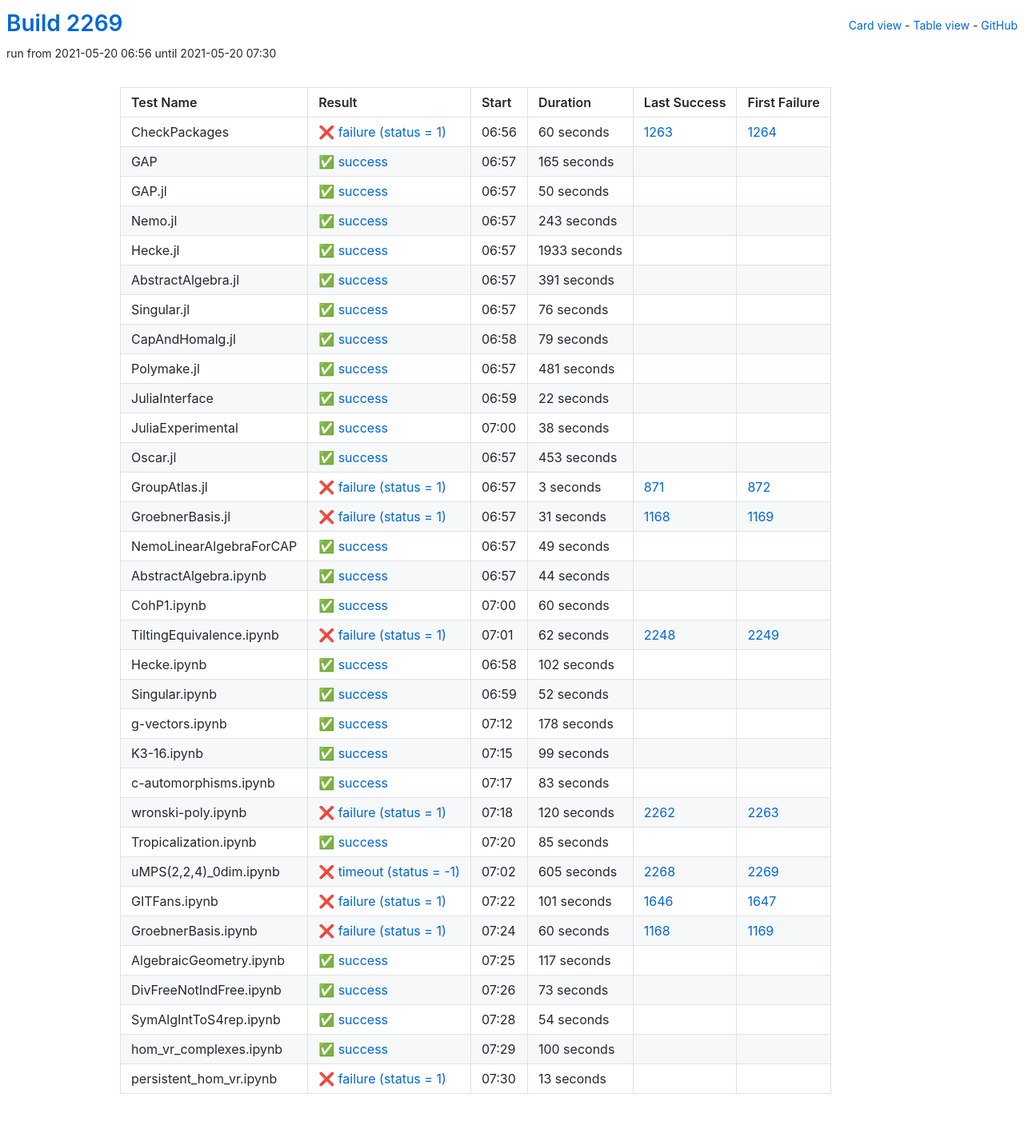
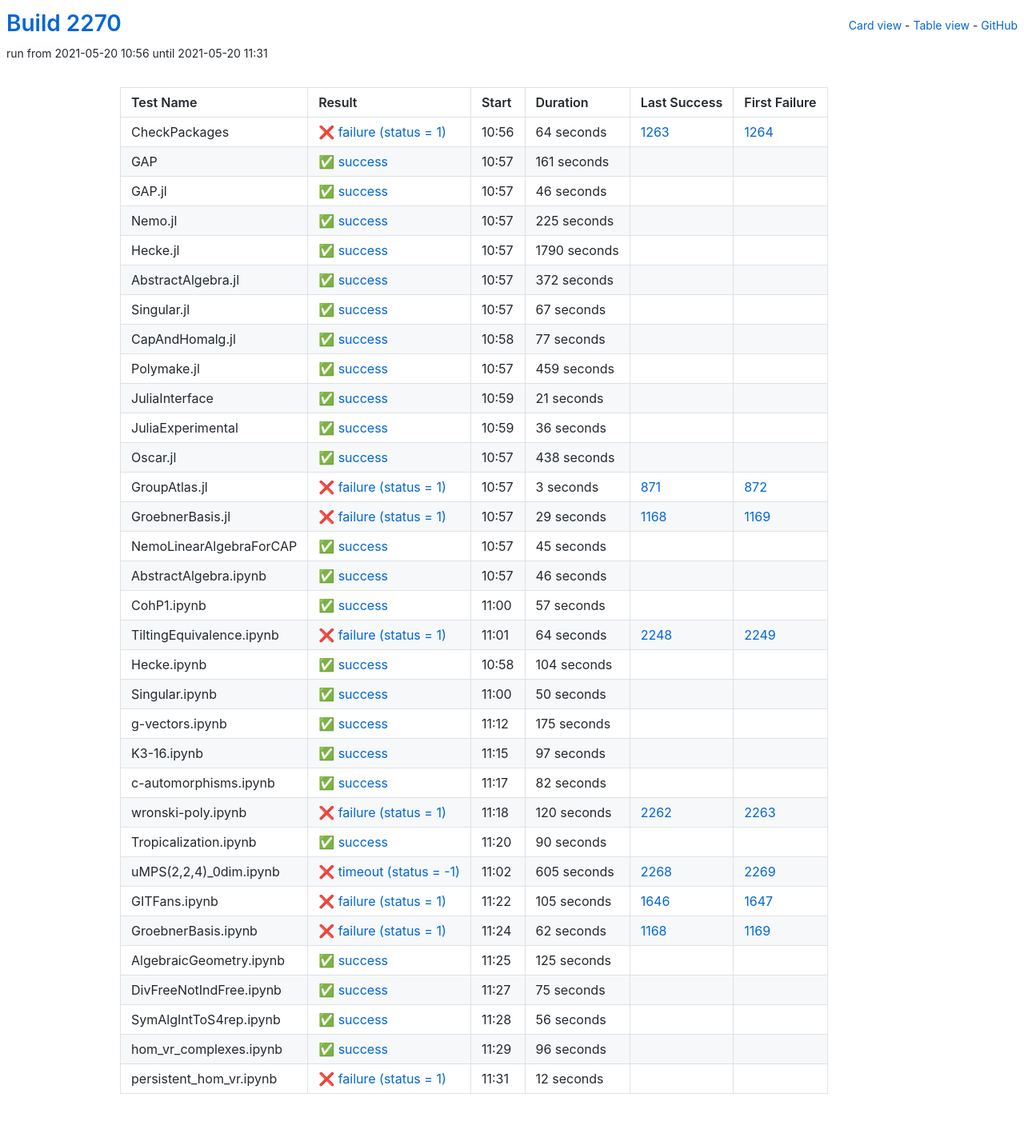
Before and after one commit to oscar-system/oscar-ci-status-stable, a Jekyll site: the page built from table.html, in a window 1280 px wide. Shown: the whole page at 80% size. Built offline with Jekyll 4.4.1, drawn with Linux system fonts in a browser that asks for light colours.

Commit message:
Build #2270

```diff
--- a/_data/ci.yml
+++ b/_data/ci.yml
@@ -1,6 +1,6 @@
 ---
-build: 2269
-build_url: https://oscarci.mathematik.uni-kl.de/job/oscar-stable/2269/
+build: 2270
+build_url: https://oscarci.mathematik.uni-kl.de/job/oscar-stable/2270/
 job: oscar-stable
 organization: oscar-system
 repo: oscar-ci-status-stable
@@ -8,152 +8,152 @@ repourl: https://github.com/oscar-system/oscar-ci-status-stable
 tests:
 - name: CheckPackages
   id: checkpackages
-  log: https://oscarci.mathematik.uni-kl.de/job/oscar-stable/2269/artifact/logs/build-2269/CheckPackages.log
-  start: 2021-05-20 06:56
+  log: https://oscarci.mathematik.uni-kl.de/job/oscar-stable/2270/artifact/logs/build-2270/CheckPackages.log
+  start: 2021-05-20 10:56
   success: false
   exitcode: 1
   status: failure
-  duration: 60
+  duration: 64
   last_success: 1263
   last_success_url: https://oscarci.mathematik.uni-kl.de/job/oscar-stable/1263/
   first_failure: 1264
   first_failure_url: https://oscarci.mathematik.uni-kl.de/job/oscar-stable/1264/
 - name: GAP
   id: gap
-  log: https://oscarci.mathematik.uni-kl.de/job/oscar-stable/2269/artifact/logs/build-2269/GAP.log
-  start: 2021-05-20 06:57
+  log: https://oscarci.mathematik.uni-kl.de/job/oscar-stable/2270/artifact/logs/build-2270/GAP.log
+  start: 2021-05-20 10:57
   success: true
   exitcode: 0
   status: success
-  duration: 165
+  duration: 161
   last_success: false
   last_success_url:
   first_failure: false
   first_failure_url:
 - name: GAP.jl
   id: gap-jl
-  log: https://oscarci.mathematik.uni-kl.de/job/oscar-stable/2269/artifact/logs/build-2269/GAP.jl.log
-  start: 2021-05-20 06:57
+  log: https://oscarci.mathematik.uni-kl.de/job/oscar-stable/2270/artifact/logs/build-2270/GAP.jl.log
+  start: 2021-05-20 10:57
   success: true
   exitcode: 0
   status: success
-  duration: 50
+  duration: 46
   last_success: false
   last_success_url:
   first_failure: false
   first_failure_url:
 - name: Nemo.jl
   id: nemo-jl
-  log: https://oscarci.mathematik.uni-kl.de/job/oscar-stable/2269/artifact/logs/build-2269/Nemo.jl.log
-  start: 2021-05-20 06:57
+  log: https://oscarci.mathematik.uni-kl.de/job/oscar-stable/2270/artifact/logs/build-2270/Nemo.jl.log
+  start: 2021-05-20 10:57
   success: true
   exitcode: 0
   status: success
-  duration: 243
+  duration: 225
   last_success: false
   last_success_url:
   first_failure: false
   first_failure_url:
 - name: Hecke.jl
   id: hecke-jl
-  log: https://oscarci.mathematik.uni-kl.de/job/oscar-stable/2269/artifact/logs/build-2269/Hecke.jl.log
-  start: 2021-05-20 06:57
+  log: https://oscarci.mathematik.uni-kl.de/job/oscar-stable/2270/artifact/logs/build-2270/Hecke.jl.log
+  start: 2021-05-20 10:57
   success: true
   exitcode: 0
   status: success
-  duration: 1933
+  duration: 1790
   last_success: false
   last_success_url:
   first_failure: false
   first_failure_url:
 - name: AbstractAlgebra.jl
   id: abstractalgebra-jl
-  log: https://oscarci.mathematik.uni-kl.de/job/oscar-stable/2269/artifact/logs/build-2269/AbstractAlgebra.jl.log
-  start: 2021-05-20 06:57
+  log: https://oscarci.mathematik.uni-kl.de/job/oscar-stable/2270/artifact/logs/build-2270/AbstractAlgebra.jl.log
+  start: 2021-05-20 10:57
   success: true
   exitcode: 0
   status: success
-  duration: 391
+  duration: 372
   last_success: false
   last_success_url:
   first_failure: false
   first_failure_url:
 - name: Singular.jl
   id: singular-jl
-  log: https://oscarci.mathematik.uni-kl.de/job/oscar-stable/2269/artifact/logs/build-2269/Singular.jl.log
-  start: 2021-05-20 06:57
+  log: https://oscarci.mathematik.uni-kl.de/job/oscar-stable/2270/artifact/logs/build-2270/Singular.jl.log
+  start: 2021-05-20 10:57
   success: true
   exitcode: 0
   status: success
-  duration: 76
+  duration: 67
   last_success: false
   last_success_url:
   first_failure: false
   first_failure_url:
 - name: CapAndHomalg.jl
   id: capandhomalg-jl
-  log: https://oscarci.mathematik.uni-kl.de/job/oscar-stable/2269/artifact/logs/build-2269/CapAndHomalg.jl.log
-  start: 2021-05-20 06:58
+  log: https://oscarci.mathematik.uni-kl.de/job/oscar-stable/2270/artifact/logs/build-2270/CapAndHomalg.jl.log
+  start: 2021-05-20 10:58
   success: true
   exitcode: 0
   status: success
-  duration: 79
+  duration: 77
   last_success: false
   last_success_url:
   first_failure: false
   first_failure_url:
 - name: Polymake.jl
   id: polymake-jl
-  log: https://oscarci.mathematik.uni-kl.de/job/oscar-stable/2269/artifact/logs/build-2269/Polymake.jl.log
-  start: 2021-05-20 06:57
+  log: https://oscarci.mathematik.uni-kl.de/job/oscar-stable/2270/artifact/logs/build-2270/Polymake.jl.log
+  start: 2021-05-20 10:57
   success: true
   exitcode: 0
   status: success
-  duration: 481
+  duration: 459
   last_success: false
   last_success_url:
   first_failure: false
   first_failure_url:
 - name: JuliaInterface
   id: juliainterface
-  log: https://oscarci.mathematik.uni-kl.de/job/oscar-stable/2269/artifact/logs/build-2269/JuliaInterface.log
-  start: 2021-05-20 06:59
+  log: https://oscarci.mathematik.uni-kl.de/job/oscar-stable/2270/artifact/logs/build-2270/JuliaInterface.log
+  start: 2021-05-20 10:59
   success: true
   exitcode: 0
   status: success
-  duration: 22
+  duration: 21
   last_success: false
   last_success_url:
   first_failure: false
   first_failure_url:
 - name: JuliaExperimental
   id: juliaexperimental
-  log: https://oscarci.mathematik.uni-kl.de/job/oscar-stable/2269/artifact/logs/build-2269/JuliaExperimental.log
-  start: 2021-05-20 07:00
+  log: https://oscarci.mathematik.uni-kl.de/job/oscar-stable/2270/artifact/logs/build-2270/JuliaExperimental.log
+  start: 2021-05-20 10:59
   success: true
   exitcode: 0
   status: success
-  duration: 38
+  duration: 36
   last_success: false
   last_success_url:
   first_failure: false
   first_failure_url:
 - name: Oscar.jl
   id: oscar-jl
-  log: https://oscarci.mathematik.uni-kl.de/job/oscar-stable/2269/artifact/logs/build-2269/Oscar.jl.log
-  start: 2021-05-20 06:57
+  log: https://oscarci.mathematik.uni-kl.de/job/oscar-stable/2270/artifact/logs/build-2270/Oscar.jl.log
+  start: 2021-05-20 10:57
   success: true
   exitcode: 0
   status: success
-  duration: 453
+  duration: 438
   last_success: false
   last_success_url:
   first_failure: false
   first_failure_url:
 - name: GroupAtlas.jl
   id: groupatlas-jl
-  log: https://oscarci.mathematik.uni-kl.de/job/oscar-stable/2269/artifact/logs/build-2269/GroupAtlas.jl.log
-  start: 2021-05-20 06:57
+  log: https://oscarci.mathematik.uni-kl.de/job/oscar-stable/2270/artifact/logs/build-2270/GroupAtlas.jl.log
+  start: 2021-05-20 10:57
   success: false
   exitcode: 1
   status: failure
@@ -164,128 +164,128 @@ tests:
   first_failure_url: https://oscarci.mathematik.uni-kl.de/job/oscar-stable/872/
 - name: GroebnerBasis.jl
   id: groebnerbasis-jl
-  log: https://oscarci.mathematik.uni-kl.de/job/oscar-stable/2269/artifact/logs/build-2269/GroebnerBasis.jl.log
-  start: 2021-05-20 06:57
+  log: https://oscarci.mathematik.uni-kl.de/job/oscar-stable/2270/artifact/logs/build-2270/GroebnerBasis.jl.log
+  start: 2021-05-20 10:57
   success: false
   exitcode: 1
   status: failure
-  duration: 31
+  duration: 29
   last_success: 1168
   last_success_url: https://oscarci.mathematik.uni-kl.de/job/oscar-stable/1168/
   first_failure: 1169
   first_failure_url: https://oscarci.mathematik.uni-kl.de/job/oscar-stable/1169/
 - name: NemoLinearAlgebraForCAP
   id: nemolinearalgebraforcap
-  log: https://oscarci.mathematik.uni-kl.de/job/oscar-stable/2269/artifact/logs/build-2269/NemoLinearAlgebraForCAP.log
-  start: 2021-05-20 06:57
+  log: https://oscarci.mathematik.uni-kl.de/job/oscar-stable/2270/artifact/logs/build-2270/NemoLinearAlgebraForCAP.log
+  start: 2021-05-20 10:57
   success: true
   exitcode: 0
   status: success
-  duration: 49
+  duration: 45
   last_success: false
   last_success_url:
   first_failure: false
   first_failure_url:
 - name: AbstractAlgebra.ipynb
   id: abstractalgebra-ipynb
-  log: https://oscarci.mathematik.uni-kl.de/job/oscar-stable/2269/artifact/logs/build-2269/AbstractAlgebra.ipynb.log
-  start: 2021-05-20 06:57
+  log: https://oscarci.mathematik.uni-kl.de/job/oscar-stable/2270/artifact/logs/build-2270/AbstractAlgebra.ipynb.log
+  start: 2021-05-20 10:57
   success: true
   exitcode: 0
   status: success
-  duration: 44
+  duration: 46
   last_success: false
   last_success_url:
   first_failure: false
   first_failure_url:
 - name: CohP1.ipynb
   id: cohp1-ipynb
-  log: https://oscarci.mathematik.uni-kl.de/job/oscar-stable/2269/artifact/logs/build-2269/CohP1.ipynb.log
-  start: 2021-05-20 07:00
+  log: https://oscarci.mathematik.uni-kl.de/job/oscar-stable/2270/artifact/logs/build-2270/CohP1.ipynb.log
+  start: 2021-05-20 11:00
   success: true
   exitcode: 0
   status: success
-  duration: 60
+  duration: 57
   last_success: false
   last_success_url:
   first_failure: false
   first_failure_url:
 - name: TiltingEquivalence.ipynb
   id: tiltingequivalence-ipynb
-  log: https://oscarci.mathematik.uni-kl.de/job/oscar-stable/2269/artifact/logs/build-2269/TiltingEquivalence.ipynb.log
-  start: 2021-05-20 07:01
+  log: https://oscarci.mathematik.uni-kl.de/job/oscar-stable/2270/artifact/logs/build-2270/TiltingEquivalence.ipynb.log
+  start: 2021-05-20 11:01
   success: false
   exitcode: 1
   status: failure
-  duration: 62
+  duration: 64
   last_success: 2248
   last_success_url: https://oscarci.mathematik.uni-kl.de/job/oscar-stable/2248/
   first_failure: 2249
   first_failure_url: https://oscarci.mathematik.uni-kl.de/job/oscar-stable/2249/
 - name: Hecke.ipynb
   id: hecke-ipynb
-  log: https://oscarci.mathematik.uni-kl.de/job/oscar-stable/2269/artifact/logs/build-2269/Hecke.ipynb.log
-  start: 2021-05-20 06:58
+  log: https://oscarci.mathematik.uni-kl.de/job/oscar-stable/2270/artifact/logs/build-2270/Hecke.ipynb.log
+  start: 2021-05-20 10:58
   success: true
   exitcode: 0
   status: success
-  duration: 102
+  duration: 104
   last_success: false
   last_success_url:
   first_failure: false
   first_failure_url:
 - name: Singular.ipynb
   id: singular-ipynb
-  log: https://oscarci.mathematik.uni-kl.de/job/oscar-stable/2269/artifact/logs/build-2269/Singular.ipynb.log
-  start: 2021-05-20 06:59
+  log: https://oscarci.mathematik.uni-kl.de/job/oscar-stable/2270/artifact/logs/build-2270/Singular.ipynb.log
+  start: 2021-05-20 11:00
   success: true
   exitcode: 0
   status: success
-  duration: 52
+  duration: 50
   last_success: false
   last_success_url:
   first_failure: false
   first_failure_url:
 - name: g-vectors.ipynb
   id: g-vectors-ipynb
-  log: https://oscarci.mathematik.uni-kl.de/job/oscar-stable/2269/artifact/logs/build-2269/g-vectors.ipynb.log
-  start: 2021-05-20 07:12
+  log: https://oscarci.mathematik.uni-kl.de/job/oscar-stable/2270/artifact/logs/build-2270/g-vectors.ipynb.log
+  start: 2021-05-20 11:12
   success: true
   exitcode: 0
   status: success
-  duration: 178
+  duration: 175
   last_success: false
   last_success_url:
   first_failure: false
   first_failure_url:
 - name: K3-16.ipynb
   id: k3-16-ipynb
-  log: https://oscarci.mathematik.uni-kl.de/job/oscar-stable/2269/artifact/logs/build-2269/K3-16.ipynb.log
-  start: 2021-05-20 07:15
+  log: https://oscarci.mathematik.uni-kl.de/job/oscar-stable/2270/artifact/logs/build-2270/K3-16.ipynb.log
+  start: 2021-05-20 11:15
   success: true
   exitcode: 0
   status: success
-  duration: 99
+  duration: 97
   last_success: false
   last_success_url:
   first_failure: false
   first_failure_url:
 - name: c-automorphisms.ipynb
   id: c-automorphisms-ipynb
-  log: https://oscarci.mathematik.uni-kl.de/job/oscar-stable/2269/artifact/logs/build-2269/c-automorphisms.ipynb.log
-  start: 2021-05-20 07:17
+  log: https://oscarci.mathematik.uni-kl.de/job/oscar-stable/2270/artifact/logs/build-2270/c-automorphisms.ipynb.log
+  start: 2021-05-20 11:17
   success: true
   exitcode: 0
   status: success
-  duration: 83
+  duration: 82
   last_success: false
   last_success_url:
   first_failure: false
   first_failure_url:
 - name: wronski-poly.ipynb
   id: wronski-poly-ipynb
-  log: https://oscarci.mathematik.uni-kl.de/job/oscar-stable/2269/artifact/logs/build-2269/wronski-poly.ipynb.log
-  start: 2021-05-20 07:18
+  log: https://oscarci.mathematik.uni-kl.de/job/oscar-stable/2270/artifact/logs/build-2270/wronski-poly.ipynb.log
+  start: 2021-05-20 11:18
   success: false
   exitcode: 1
   status: failure
@@ -296,20 +296,20 @@ tests:
   first_failure_url: https://oscarci.mathematik.uni-kl.de/job/oscar-stable/2263/
 - name: Tropicalization.ipynb
   id: tropicalization-ipynb
-  log: https://oscarci.mathematik.uni-kl.de/job/oscar-stable/2269/artifact/logs/build-2269/Tropicalization.ipynb.log
-  start: 2021-05-20 07:20
+  log: https://oscarci.mathematik.uni-kl.de/job/oscar-stable/2270/artifact/logs/build-2270/Tropicalization.ipynb.log
+  start: 2021-05-20 11:20
   success: true
   exitcode: 0
   status: success
-  duration: 85
+  duration: 90
   last_success: false
   last_success_url:
   first_failure: false
   first_failure_url:
 - name: uMPS(2,2,4)_0dim.ipynb
   id: umps-2-2-4-0dim-ipynb
-  log: https://oscarci.mathematik.uni-kl.de/job/oscar-stable/2269/artifact/logs/build-2269/uMPS-2-2-4-_0dim.ipynb.log
-  start: 2021-05-20 07:02
+  log: https://oscarci.mathematik.uni-kl.de/job/oscar-stable/2270/artifact/logs/build-2270/uMPS-2-2-4-_0dim.ipynb.log
+  start: 2021-05-20 11:02
   success: false
   exitcode: -1
   status: timeout
@@ -320,84 +320,84 @@ tests:
   first_failure_url: https://oscarci.mathematik.uni-kl.de/job/oscar-stable/2269/
 - name: GITFans.ipynb
   id: gitfans-ipynb
-  log: https://oscarci.mathematik.uni-kl.de/job/oscar-stable/2269/artifact/logs/build-2269/GITFans.ipynb.log
-  start: 2021-05-20 07:22
+  log: https://oscarci.mathematik.uni-kl.de/job/oscar-stable/2270/artifact/logs/build-2270/GITFans.ipynb.log
+  start: 2021-05-20 11:22
   success: false
   exitcode: 1
   status: failure
-  duration: 101
+  duration: 105
   last_success: 1646
   last_success_url: https://oscarci.mathematik.uni-kl.de/job/oscar-stable/1646/
   first_failure: 1647
   first_failure_url: https://oscarci.mathematik.uni-kl.de/job/oscar-stable/1647/
 - name: GroebnerBasis.ipynb
   id: groebnerbasis-ipynb
-  log: https://oscarci.mathematik.uni-kl.de/job/oscar-stable/2269/artifact/logs/build-2269/GroebnerBasis.ipynb.log
-  start: 2021-05-20 07:24
+  log: https://oscarci.mathematik.uni-kl.de/job/oscar-stable/2270/artifact/logs/build-2270/GroebnerBasis.ipynb.log
+  start: 2021-05-20 11:24
   success: false
   exitcode: 1
   status: failure
-  duration: 60
+  duration: 62
   last_success: 1168
   last_success_url: https://oscarci.mathematik.uni-kl.de/job/oscar-stable/1168/
   first_failure: 1169
   first_failure_url: https://oscarci.mathematik.uni-kl.de/job/oscar-stable/1169/
 - name: AlgebraicGeometry.ipynb
   id: algebraicgeometry-ipynb
-  log: https://oscarci.mathematik.uni-kl.de/job/oscar-stable/2269/artifact/logs/build-2269/AlgebraicGeometry.ipynb.log
-  start: 2021-05-20 07:25
+  log: https://oscarci.mathematik.uni-kl.de/job/oscar-stable/2270/artifact/logs/build-2270/AlgebraicGeometry.ipynb.log
+  start: 2021-05-20 11:25
   success: true
   exitcode: 0
   status: success
-  duration: 117
+  duration: 125
   last_success: false
   last_success_url:
   first_failure: false
   first_failure_url:
 - name: DivFreeNotIndFree.ipynb
   id: divfreenotindfree-ipynb
-  log: https://oscarci.mathematik.uni-kl.de/job/oscar-stable/2269/artifact/logs/build-2269/DivFreeNotIndFree.ipynb.log
-  start: 2021-05-20 07:26
+  log: https://oscarci.mathematik.uni-kl.de/job/oscar-stable/2270/artifact/logs/build-2270/DivFreeNotIndFree.ipynb.log
+  start: 2021-05-20 11:27
   success: true
   exitcode: 0
   status: success
-  duration: 73
+  duration: 75
   last_success: false
   last_success_url:
   first_failure: false
   first_failure_url:
 - name: SymAlgIntToS4rep.ipynb
   id: symalginttos4rep-ipynb
-  log: https://oscarci.mathematik.uni-kl.de/job/oscar-stable/2269/artifact/logs/build-2269/SymAlgIntToS4rep.ipynb.log
-  start: 2021-05-20 07:28
+  log: https://oscarci.mathematik.uni-kl.de/job/oscar-stable/2270/artifact/logs/build-2270/SymAlgIntToS4rep.ipynb.log
+  start: 2021-05-20 11:28
   success: true
   exitcode: 0
   status: success
-  duration: 54
+  duration: 56
   last_success: false
   last_success_url:
   first_failure: false
   first_failure_url:
 - name: hom_vr_complexes.ipynb
   id: hom-vr-complexes-ipynb
-  log: https://oscarci.mathematik.uni-kl.de/job/oscar-stable/2269/artifact/logs/build-2269/hom_vr_complexes.ipynb.log
-  start: 2021-05-20 07:29
+  log: https://oscarci.mathematik.uni-kl.de/job/oscar-stable/2270/artifact/logs/build-2270/hom_vr_complexes.ipynb.log
+  start: 2021-05-20 11:29
   success: true
   exitcode: 0
   status: success
-  duration: 100
+  duration: 96
   last_success: false
   last_success_url:
   first_failure: false
   first_failure_url:
 - name: persistent_hom_vr.ipynb
   id: persistent-hom-vr-ipynb
-  log: https://oscarci.mathematik.uni-kl.de/job/oscar-stable/2269/artifact/logs/build-2269/persistent_hom_vr.ipynb.log
-  start: 2021-05-20 07:30
+  log: https://oscarci.mathematik.uni-kl.de/job/oscar-stable/2270/artifact/logs/build-2270/persistent_hom_vr.ipynb.log
+  start: 2021-05-20 11:31
   success: false
   exitcode: 1
   status: failure
-  duration: 13
+  duration: 12
   last_success: false
   last_success_url:
   first_failure: false
```
Also changed, not shown: README.md.
